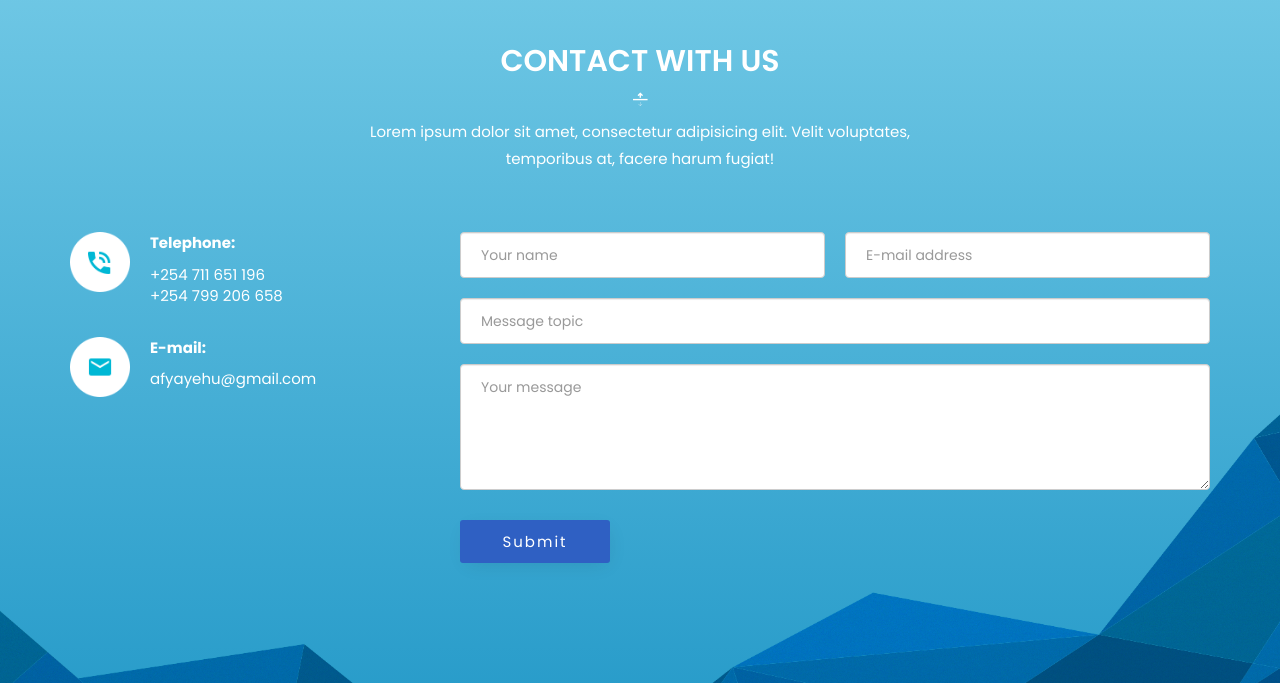
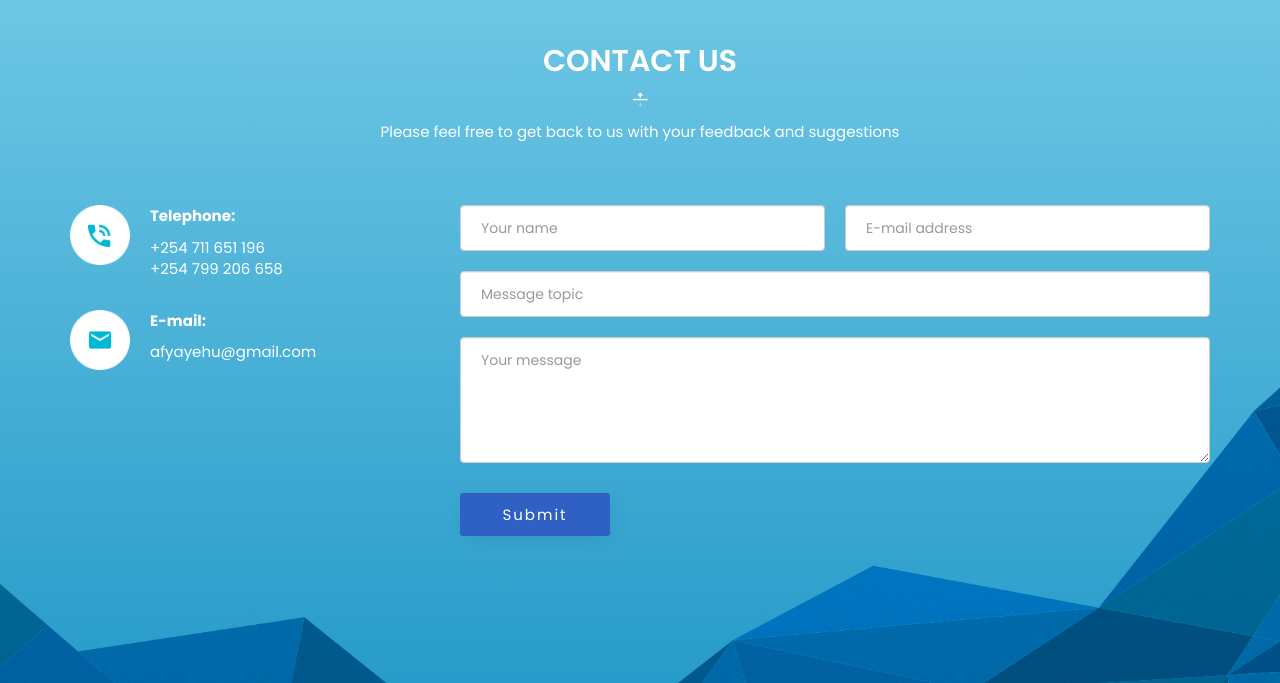
Before and after one commit to kelvinrandu/afyayehu-webisite, a plain HTML site: page app/index.html in a window 1280 px wide. Shown: the part 1670-2353 px from the top of the page. Drawn offline with Linux system fonts and the light colour scheme.

Commit message:
second edit

```diff
--- a/app/index.html
+++ b/app/index.html
@@ -190,8 +190,8 @@
                 <div class="row">
                     <div class="col-xs-12 col-sm-6 col-sm-offset-3 text-center">
                         <div class="page-title">
-                            <h2>Contact with us</h2>
-                            <p>Lorem ipsum dolor sit amet, consectetur adipisicing elit. Velit voluptates, temporibus at, facere harum fugiat!</p>
+                            <h2>Contact  us</h2>
+                            <p>Please feel free to get back to us with your feedback and suggestions</p>
                         </div>
                     </div>
                 </div>
@@ -251,7 +251,7 @@
             <div class="container">
                 <div class="row">
                     <div class="col-xs-12 text-center">
-                        <p>&copy;afyayehu 2020 All right reserved.Powered by <a href="https://kelvinrandu.github.io/african-codesmiths/app/">Codesmiths africa</a> template by <a href="https://colorlib.com">Colorlib</a></p>
+                        <p>&copy;afyayehu 2020 Powered by <a href="https://kelvinrandu.github.io/african-codesmiths/app/">Codesmiths africa</a> template by <a href="https://colorlib.com">Colorlib</a></p>
                     </div>
                 </div>
             </div>
```
